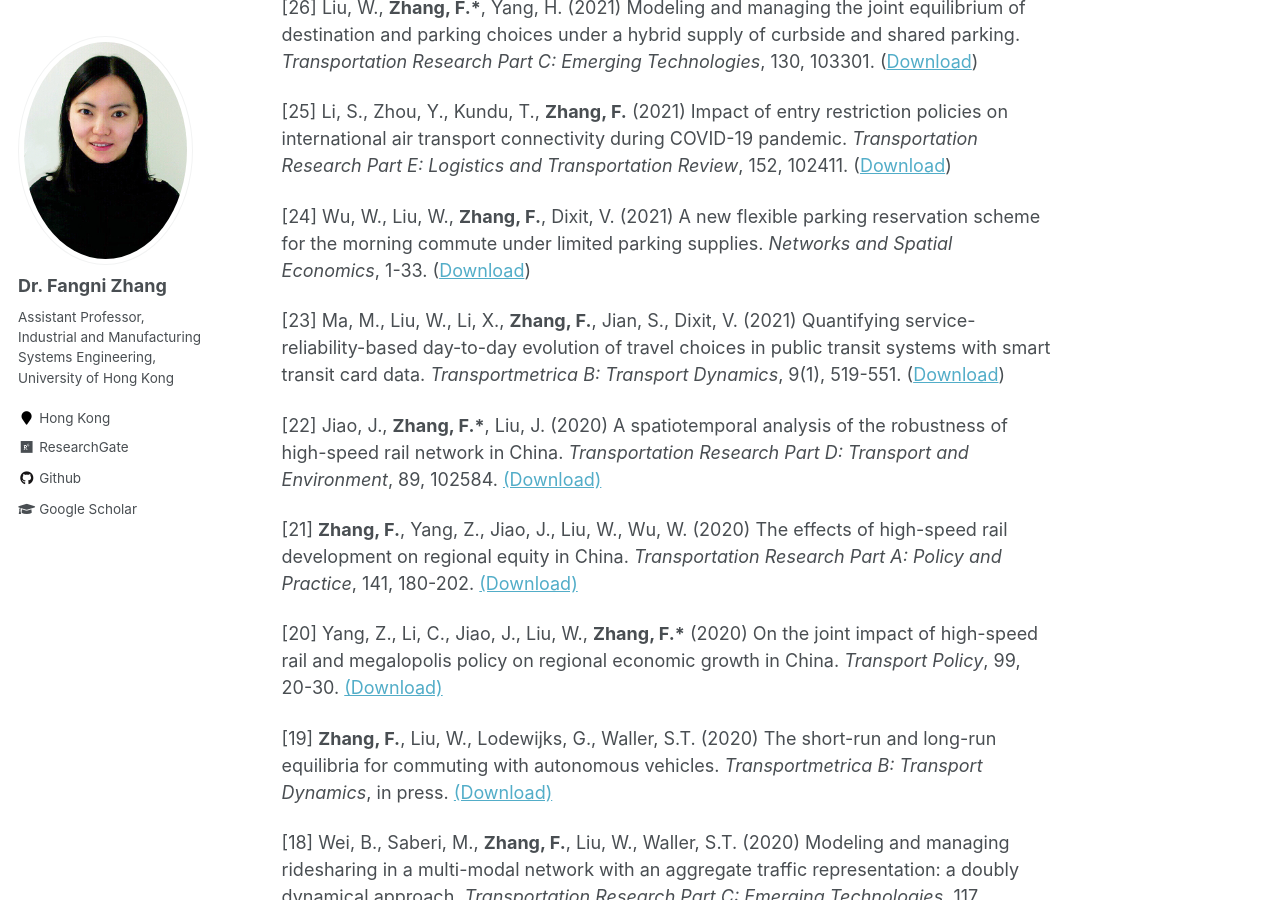
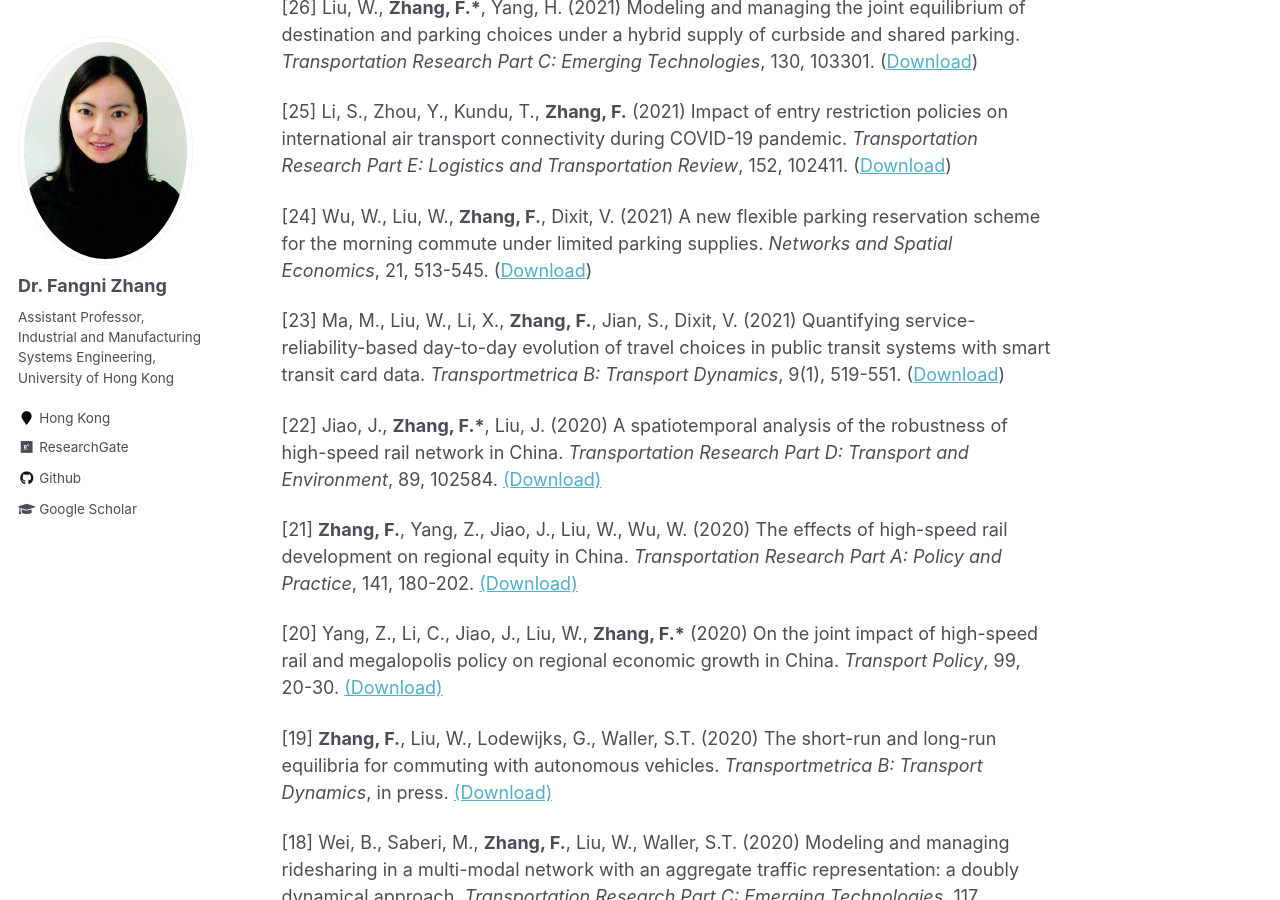
Before and after one commit to fangnizhang/fangnizhang.github.io, a Jekyll site: the page built from _pages/publications.md, in a window 1280 px wide and 900 px high, scrolled down 888 px. Built offline with Jekyll 4.4.1, drawn with Linux system fonts in a browser that asks for light colours.

Commit message:
Update publications.md

```diff
--- a/_pages/publications.md
+++ b/_pages/publications.md
@@ -34,7 +34,7 @@ Journal Publications
 
 [25] Li, S., Zhou, Y., Kundu, T., __Zhang, F.__ (2021) Impact of entry restriction policies on international air transport connectivity during COVID-19 pandemic. _Transportation Research Part E: Logistics and Transportation Review_, 152, 102411. ([Download](https://doi.org/10.1016/j.tre.2021.102411))
 
-[24] Wu, W., Liu, W., __Zhang, F.__, Dixit, V. (2021) A new flexible parking reservation scheme for the morning commute under limited parking supplies. _Networks and Spatial Economics_, 1-33. ([Download](https://doi.org/10.1007/s11067-021-09538-5))
+[24] Wu, W., Liu, W., __Zhang, F.__, Dixit, V. (2021) A new flexible parking reservation scheme for the morning commute under limited parking supplies. _Networks and Spatial Economics_, 21, 513-545. ([Download](https://doi.org/10.1007/s11067-021-09538-5))
 
 [23] Ma, M., Liu, W., Li, X., __Zhang, F.__, Jian, S., Dixit, V. (2021) Quantifying service-reliability-based day-to-day evolution of travel choices in public transit systems with smart transit card data. _Transportmetrica B: Transport Dynamics_, 9(1), 519-551. ([Download](https://doi.org/10.1080/21680566.2021.1916645))
 
```
